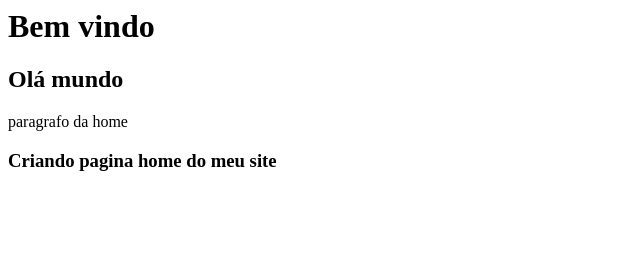
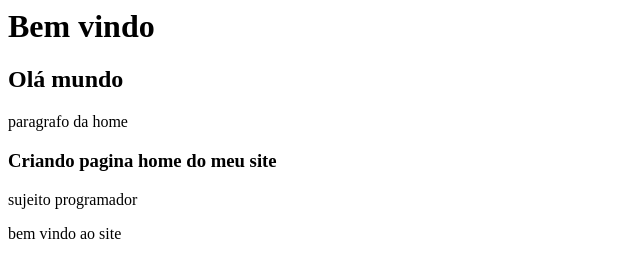
Before and after one commit to leafar76/curso_gihub, a plain HTML site: page index.html in a window 1280 px wide. Shown: the whole page, without its empty margins (0-640 px from the left). Drawn offline with Linux system fonts and the light colour scheme.

Commit message:
Finalizando pagina home com toda descricao

```diff
--- a/index.html
+++ b/index.html
@@ -2,3 +2,5 @@
 <h2>Olá mundo</h2>
 <p>paragrafo da home</p>
 <h3>Criando pagina home do meu site</h3>
+<p>sujeito programador </p>
+<p>bem vindo ao site</p>
```
Also changed, not shown: nomes.txt.
